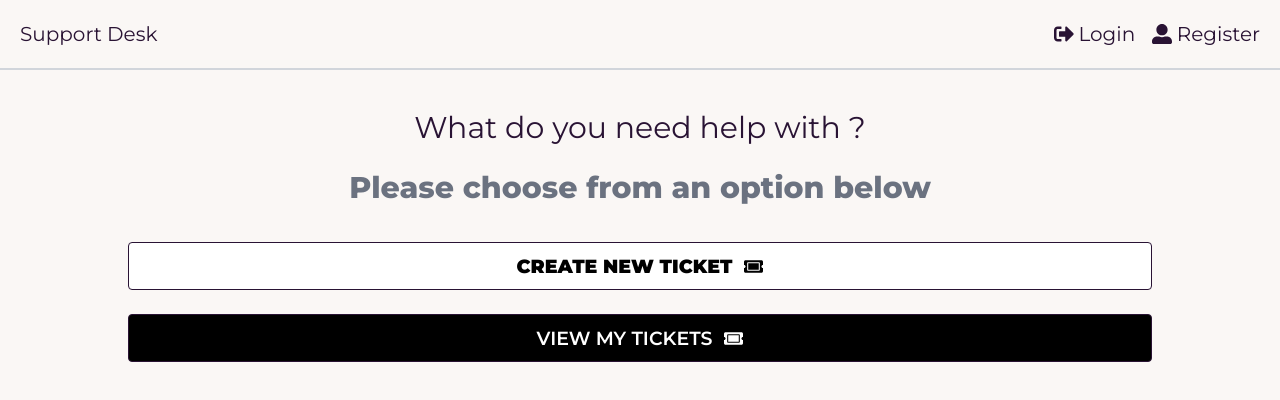
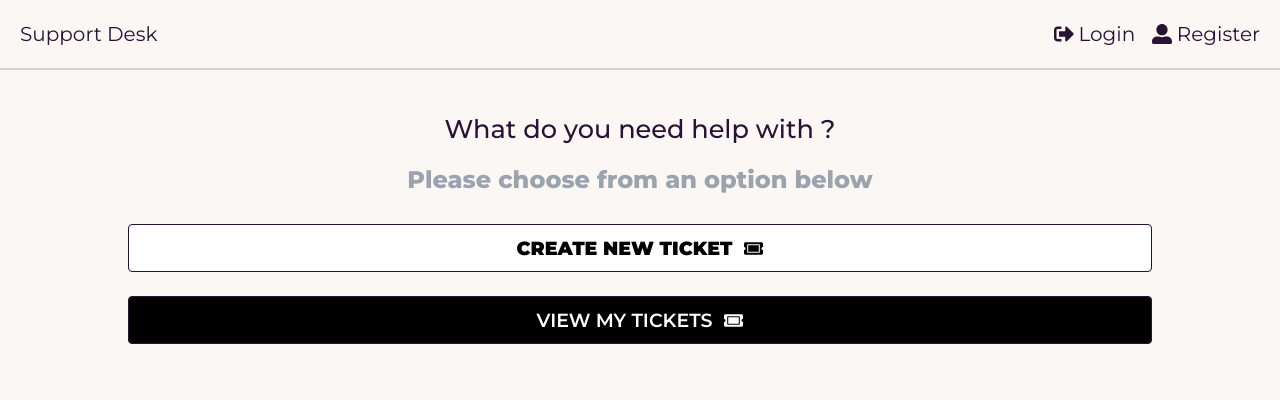
Before and after one commit to Abdulsalam24/MERN-Stack-Project, a React (Create React App) app in the folder frontend/: page / in a window 1280 px wide. Shown: the top 400 px of the page. Built offline with nearby package versions, Linux system fonts and the light colour scheme.

Commit message:
login tailwind style

```diff
--- a/frontend/src/index.css
+++ b/frontend/src/index.css
@@ -8,14 +8,18 @@
   gap: 0.3rem;
 }
 
+
 .form-control button {
   font-size: clamp(14px, 2vw, 19px);
 }
 
+h2 {
+  font-size: clamp(24px, 2vw, 30px);
+  font-weight: 500;
+}
+
 /*
-h2 {
-  font-size: 2.3rem;
-}
+
 
 h3 {
   font-size: 1.7rem;
@@ -25,10 +29,11 @@ h4 {
   font-size: 1.4rem;
 } */
 /*
+
+*/
 p {
   font-size: 1.1rem;
-} */
-
+}
 form .input-div {
   position: relative;
   margin: 0.5rem 0;
--- a/frontend/src/pages/Home.jsx
+++ b/frontend/src/pages/Home.jsx
@@ -20,9 +20,9 @@ function Home() {
 
   return (
     <div className="w-4/5 m-auto">
-      <div className="mt-10 text-center text-2xl md:text-2xl lg:text-3xl">
+      <div className="mt-10 text-center">
         <h2>What do you need help with ?</h2>
-        <p className="text-center my-6 font-bold text-gray-500">
+        <p className="text-center my-4 font-bold text-gray-400 text-base md:text-xl lg:text-2xl">
           Please choose from an option below
         </p>
       </div>
--- a/frontend/src/pages/Login.jsx
+++ b/frontend/src/pages/Login.jsx
@@ -80,7 +80,7 @@ function Login() {
           <FaUserLock />
         </div>
         <div className="text-center my-3">
-          <button className="btn bg-black text-white w-full btn-xs sm:btn-sm md:btn-md lg:btn-lg">
+          <button className="btn bg-black text-white w-full btn-md">
             Submit
           </button>
         </div>
```
